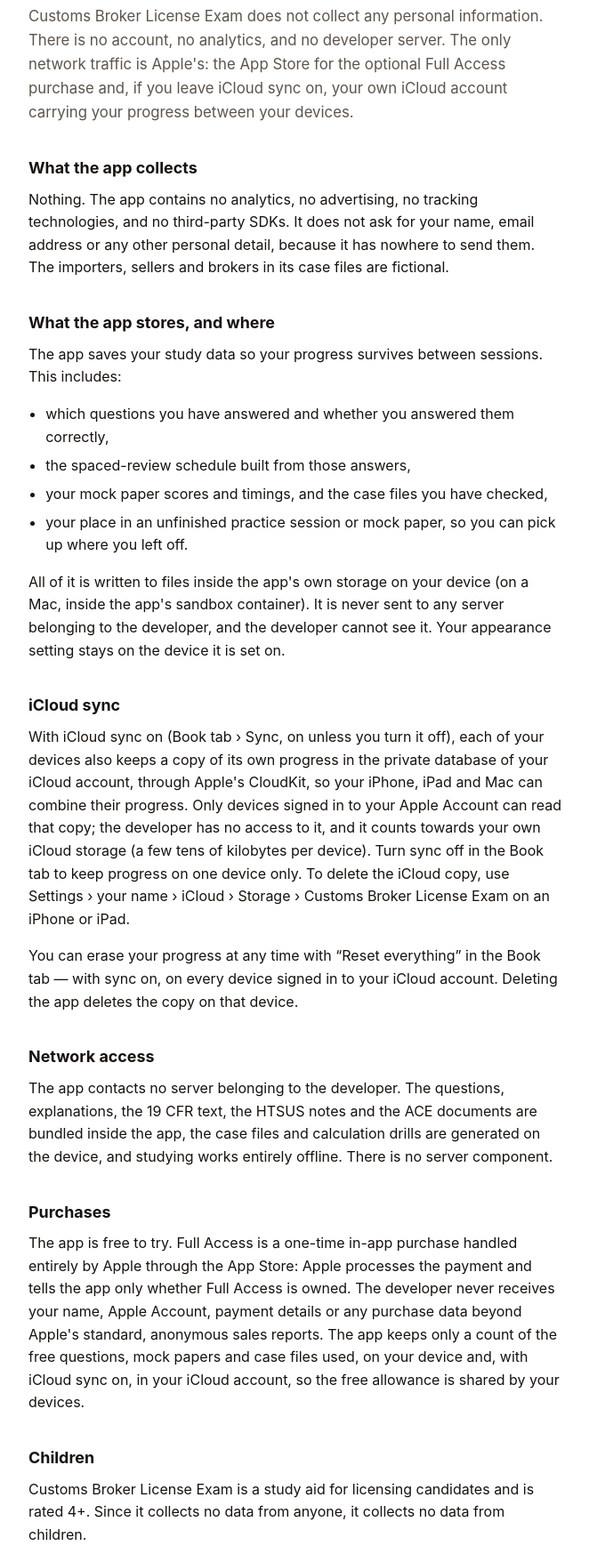
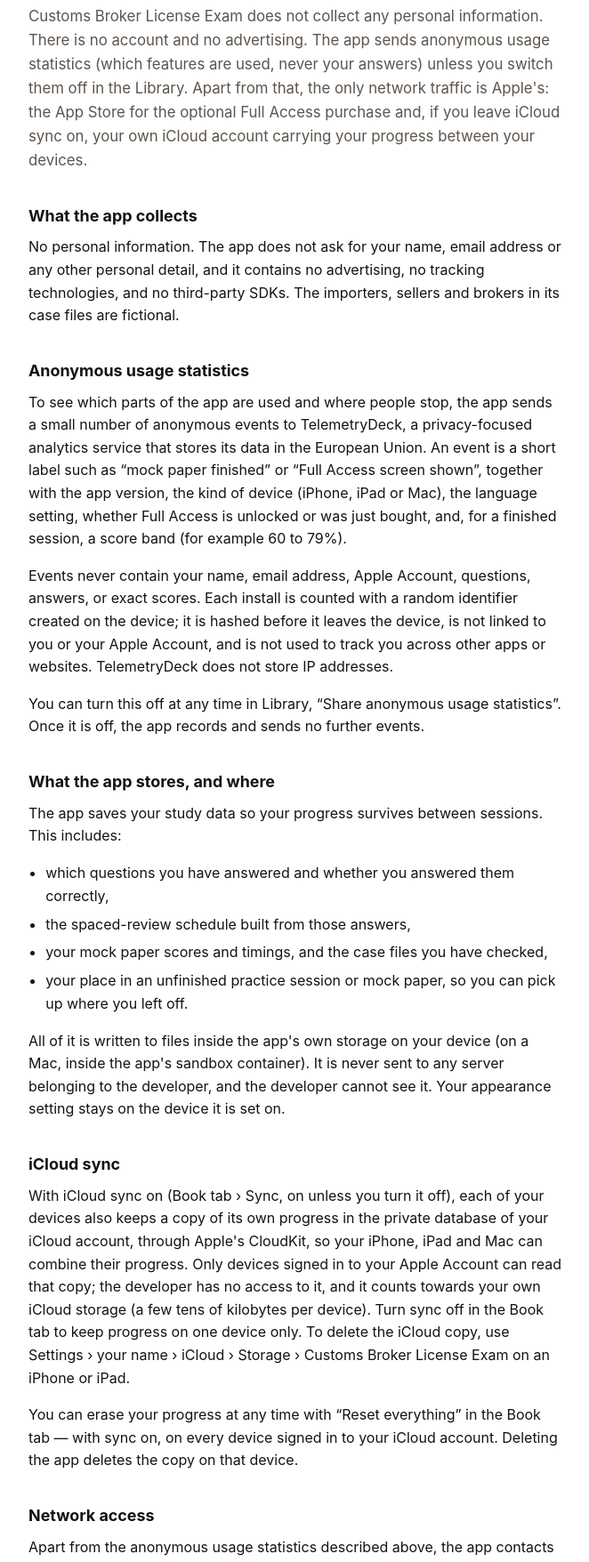
Before and after one commit to PatrickRodriguz2/cble-prep, a plain HTML site: page privacy.html in a window 1280 px wide. Shown: the part 130-1886 px from the top of the page at 89% size, without its empty margins (308-970 px from the left). Drawn offline with Linux system fonts and the light colour scheme.

Commit message:
Privacy: anonymous usage statistics (CBLE Prep 1.2)
Co-Authored-By: Claude Sonnet 5.5 <noreply@anthropic.com>

```diff
--- a/privacy.html
+++ b/privacy.html
@@ -25,9 +25,13 @@ footer { font-size:.87rem; color:var(--soft); } a { color:var(--accent); }
 <main>
 <p class="eyebrow">Customs Broker License Exam · iPhone, iPad &amp; Mac</p>
 <h1>Privacy Policy</h1>
-<p class="lede">Customs Broker License Exam does not collect any personal information. There is no account, no analytics, and no developer server. The only network traffic is Apple's: the App Store for the optional Full Access purchase and, if you leave iCloud sync on, your own iCloud account carrying your progress between your devices.</p>
+<p class="lede">Customs Broker License Exam does not collect any personal information. There is no account and no advertising. The app sends anonymous usage statistics (which features are used, never your answers) unless you switch them off in the Library. Apart from that, the only network traffic is Apple's: the App Store for the optional Full Access purchase and, if you leave iCloud sync on, your own iCloud account carrying your progress between your devices.</p>
 <h2>What the app collects</h2>
-<p>Nothing. The app contains no analytics, no advertising, no tracking technologies, and no third-party SDKs. It does not ask for your name, email address or any other personal detail, because it has nowhere to send them. The importers, sellers and brokers in its case files are fictional.</p>
+<p>No personal information. The app does not ask for your name, email address or any other personal detail, and it contains no advertising, no tracking technologies, and no third-party SDKs. The importers, sellers and brokers in its case files are fictional.</p>
+<h2>Anonymous usage statistics</h2>
+<p>To see which parts of the app are used and where people stop, the app sends a small number of anonymous events to TelemetryDeck, a privacy-focused analytics service that stores its data in the European Union. An event is a short label such as “mock paper finished” or “Full Access screen shown”, together with the app version, the kind of device (iPhone, iPad or Mac), the language setting, whether Full Access is unlocked or was just bought, and, for a finished session, a score band (for example 60 to 79%).</p>
+<p>Events never contain your name, email address, Apple Account, questions, answers, or exact scores. Each install is counted with a random identifier created on the device; it is hashed before it leaves the device, is not linked to you or your Apple Account, and is not used to track you across other apps or websites. TelemetryDeck does not store IP addresses.</p>
+<p>You can turn this off at any time in Library, “Share anonymous usage statistics”. Once it is off, the app records and sends no further events.</p>
 <h2>What the app stores, and where</h2>
 <p>The app saves your study data so your progress survives between sessions. This includes:</p>
 <ul>
@@ -41,17 +45,17 @@ footer { font-size:.87rem; color:var(--soft); } a { color:var(--accent); }
 <p>With iCloud sync on (Book tab › Sync, on unless you turn it off), each of your devices also keeps a copy of its own progress in the private database of your iCloud account, through Apple's CloudKit, so your iPhone, iPad and Mac can combine their progress. Only devices signed in to your Apple Account can read that copy; the developer has no access to it, and it counts towards your own iCloud storage (a few tens of kilobytes per device). Turn sync off in the Book tab to keep progress on one device only. To delete the iCloud copy, use Settings › your name › iCloud › Storage › Customs Broker License Exam on an iPhone or iPad.</p>
 <p>You can erase your progress at any time with “Reset everything” in the Book tab — with sync on, on every device signed in to your iCloud account. Deleting the app deletes the copy on that device.</p>
 <h2>Network access</h2>
-<p>The app contacts no server belonging to the developer. The questions, explanations, the 19 CFR text, the HTSUS notes and the ACE documents are bundled inside the app, the case files and calculation drills are generated on the device, and studying works entirely offline. There is no server component.</p>
+<p>Apart from the anonymous usage statistics described above, the app contacts no server belonging to the developer. The questions, explanations, the 19 CFR text, the HTSUS notes and the ACE documents are bundled inside the app, the case files and calculation drills are generated on the device, and studying works entirely offline. There is no server component.</p>
 <h2>Purchases</h2>
 <p>The app is free to try. Full Access is a one-time in-app purchase handled entirely by Apple through the App Store: Apple processes the payment and tells the app only whether Full Access is owned. The developer never receives your name, Apple Account, payment details or any purchase data beyond Apple's standard, anonymous sales reports. The app keeps only a count of the free questions, mock papers and case files used, on your device and, with iCloud sync on, in your iCloud account, so the free allowance is shared by your devices.</p>
 <h2>Children</h2>
-<p>Customs Broker License Exam is a study aid for licensing candidates and is rated 4+. Since it collects no data from anyone, it collects no data from children.</p>
+<p>Customs Broker License Exam is a study aid for licensing candidates and is rated 4+. It collects no personal information from anyone, including children.</p>
 <h2>Changes to this policy</h2>
 <p>If the app ever changes in a way that affects this policy, this page will be updated before that version is released, and the date below will change.</p>
 <h2>Contact</h2>
 <p>Questions about this policy can be sent to <a href="mailto:patrguzz@gmail.com">patrguzz@gmail.com</a>.</p>
 <hr>
-<footer>Effective 4 November 2026 · Customs Broker License Exam is an independent study tool. It is not affiliated with, endorsed by, or sponsored by U.S. Customs and Border Protection or any government agency. Not legal advice.</footer>
+<footer>Effective 4 November 2026, updated 12 November 2026 (anonymous usage statistics) · Customs Broker License Exam is an independent study tool. It is not affiliated with, endorsed by, or sponsored by U.S. Customs and Border Protection or any government agency. Not legal advice.</footer>
 </main>
 </body>
 </html>
```
